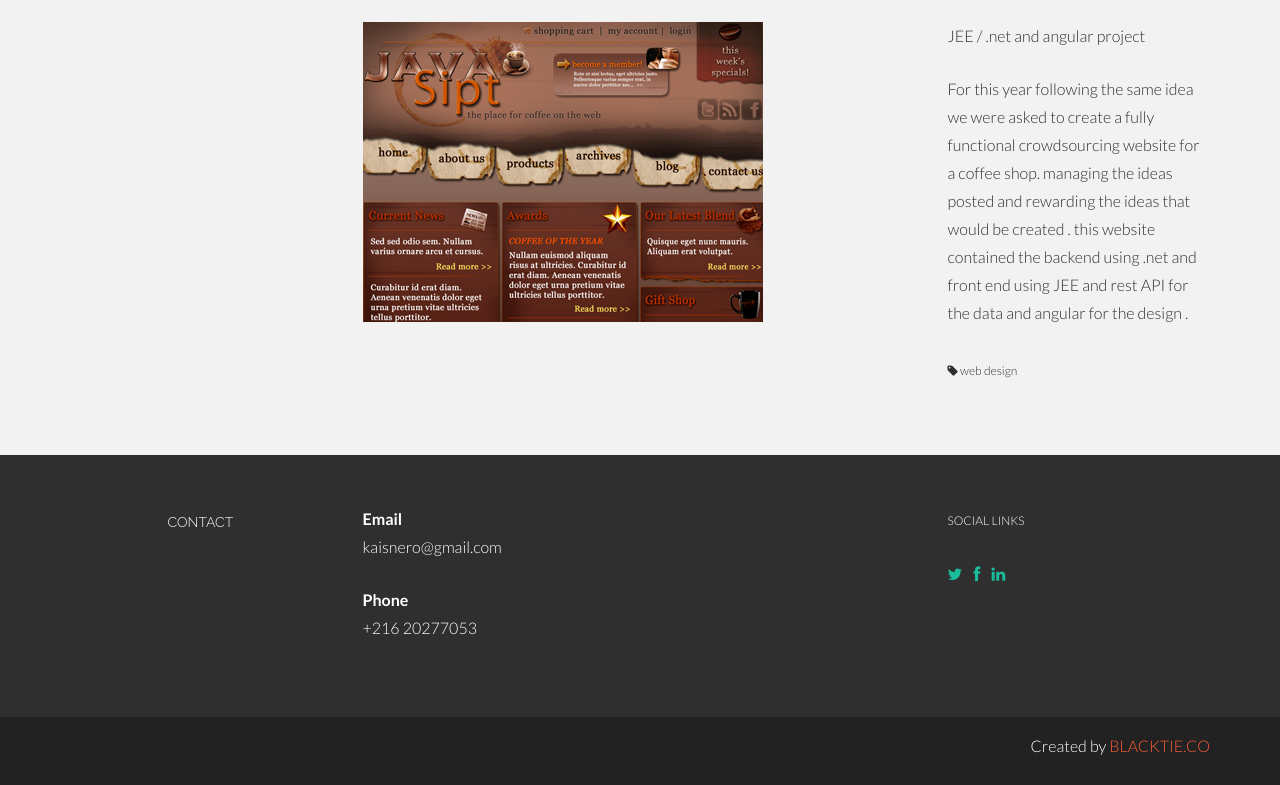
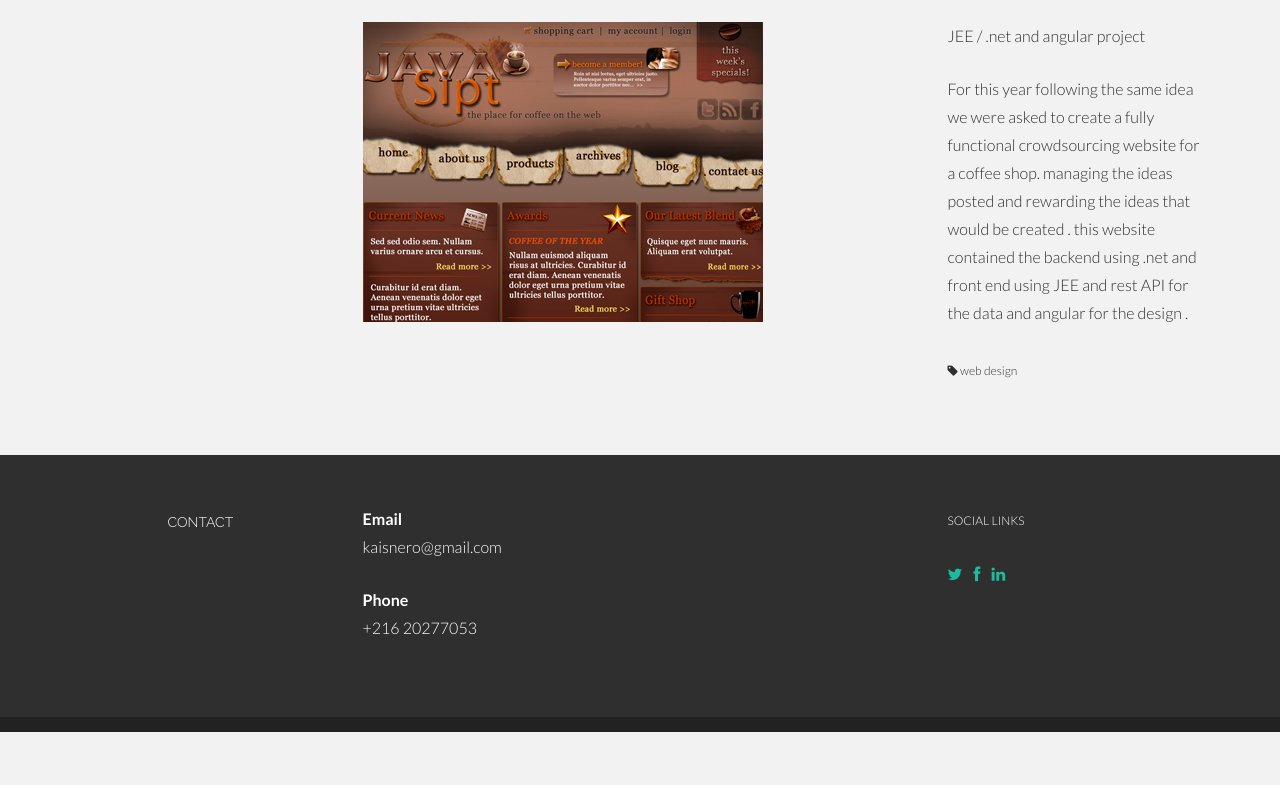
Before and after one commit to kaisBS/kaisBS.github.io, a plain HTML site: page index.html in a window 1280 px wide. Shown: the part 4555-5340 px from the top of the page. After the commit the page ends 5287 px from the top, so only its background shows below. Drawn offline with Linux system fonts and the light colour scheme.

Commit message:
here we go22

```diff
--- a/index.html
+++ b/index.html
@@ -440,7 +440,7 @@
 
 	<div id="c">
 		<div class="container">
-			<p>Created by <a href="http://www.blacktie.co">BLACKTIE.CO</a></p>
+
 
 		</div>
 	</div>
```
